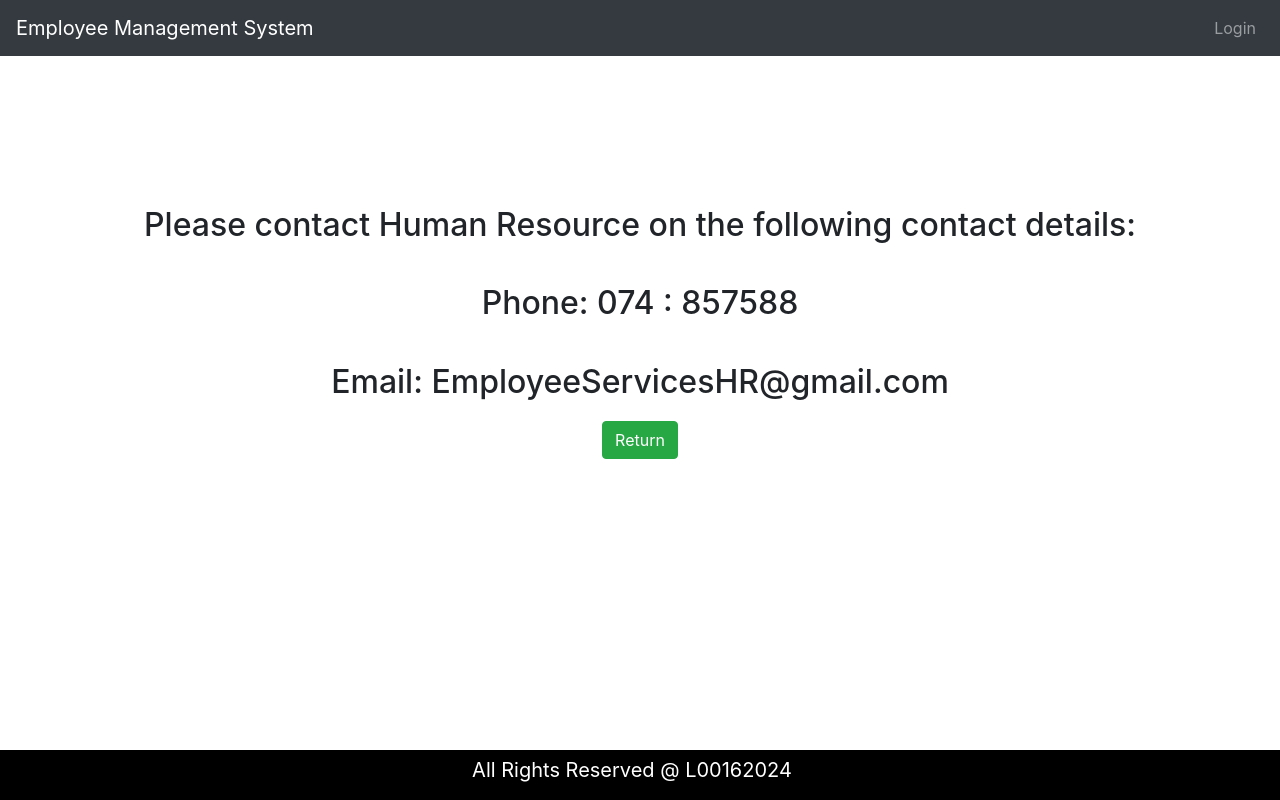
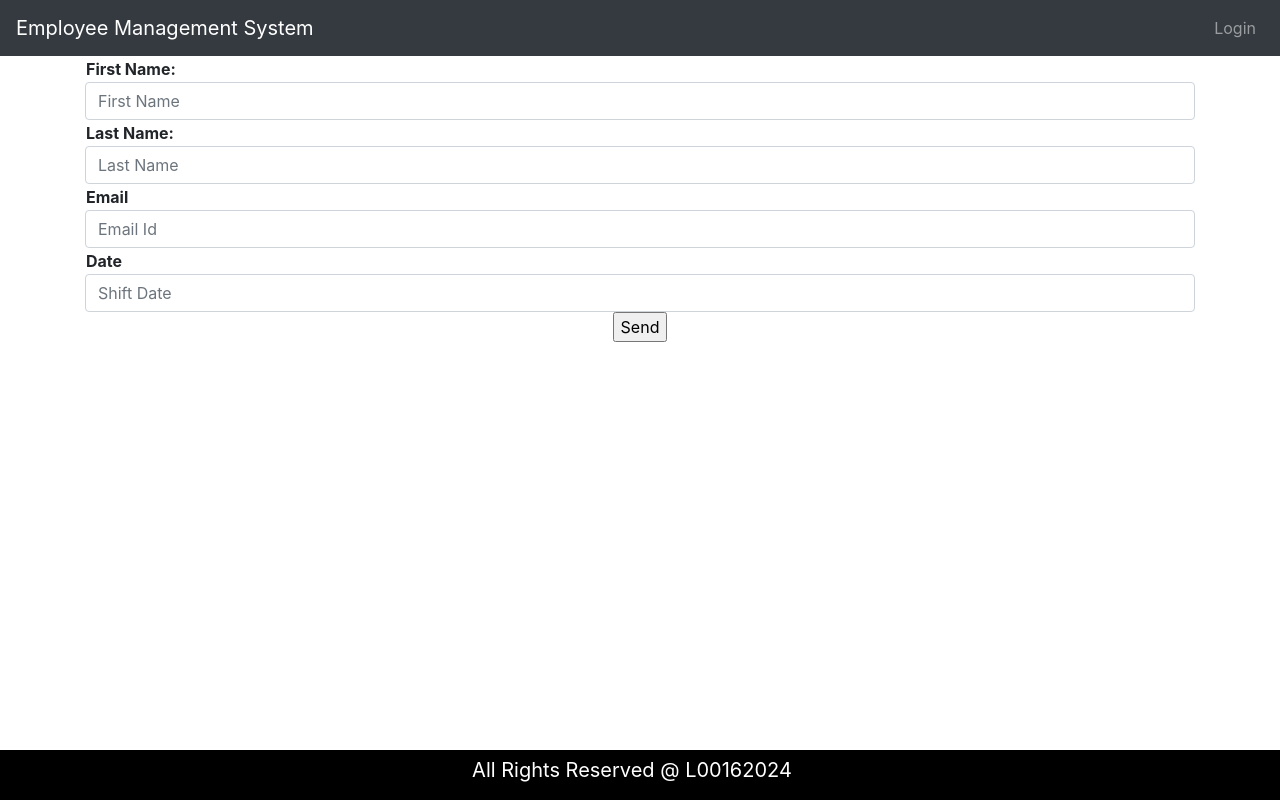
Before and after one commit to WayneRobbo/React-EMS_app, a React (Create React App) app in the folder react-frontend-ems/: page /forgot-password in a window 1280 px wide. Built offline with nearby package versions, Linux system fonts and the light colour scheme.

Commit message:
forgot password email

```diff
--- a/react-frontend-ems/package.json
+++ b/react-frontend-ems/package.json
@@ -8,6 +8,7 @@
     "@testing-library/user-event": "^12.8.3",
     "axios": "^0.21.1",
     "bootstrap": "^4.6.0",
+    "emailjs-com": "^2.6.4",
     "moment": "^2.29.1",
     "react": "^17.0.2",
     "react-dom": "^17.0.2",
--- a/react-frontend-ems/src/App.js
+++ b/react-frontend-ems/src/App.js
@@ -19,6 +19,7 @@ import CreateShiftComponent from './components/CreateShiftComponent';
 import UpdateShiftComponent from './components/UpdateShiftComponent';
 import ReviewShiftComponent from './components/ReviewShiftComponent';
 import ForgotPassword from './components/ForgotPassword';
+import EmailForm from './components/EmailForm.js';
 
 class App extends Component {
   render() {
@@ -44,7 +45,7 @@ class App extends Component {
 
                   <AuthenticatedRoute path="/add-shifts/:id" component = {CreateShiftComponent}></AuthenticatedRoute>
                   <AuthenticatedRoute path="/review-shifts/:id" component = {ReviewShiftComponent}></AuthenticatedRoute>
-                  <Route path="/forgot-password" component = {ForgotPassword}></Route>
+                  <Route path="/forgot-password" component = {EmailForm}></Route>
 
                   {/* <AuthenticatedRoute path="/update-shift/:id" component = {UpdateShiftComponent}></AuthenticatedRoute> */}
 
--- /dev/null
+++ b/react-frontend-ems/src/components/EmailForm.js
@@ -0,0 +1,38 @@
+import React, { Component } from 'react';
+import emailjs from "emailjs-com";
+
+export default function ContactUs() {
+
+    function sendEmail(e) {
+        e.preventDefault();
+
+        emailjs.sendForm('gmail', 'template_y81omic', e.target, 'user_ymWC16QG0r318Q0EBpdGS')
+          .then((result) => {
+              console.log(result.text);
+              console.log("email");
+          }, (error) => {
+              console.log(error.text);
+          });
+          e.target.reset()
+      }
+
+    return (
+            <form className="contact-form" onSubmit={sendEmail}>
+                <div>
+                    <th> First Name: </th>
+                    <input placeholder = "First Name" name = "firstName" className = "form-control"/>
+
+                    <th> Last Name: </th>
+                    <input placeholder = "Last Name" name = "lastName" className = "form-control"/>
+
+                    <th> Email </th>
+                    <input placeholder = "Email Id" name = "emailId" className = "form-control"/>
+
+                    <th> Date </th>
+                    <input placeholder = "Shift Date" name = "date" className = "form-control"/>
+
+                </div>
+                <input type="submit" value="Send" />
+            </form>
+    );
+  }
```
Also changed, not shown: 1 other file (tests, documents, lock files or other folders).
